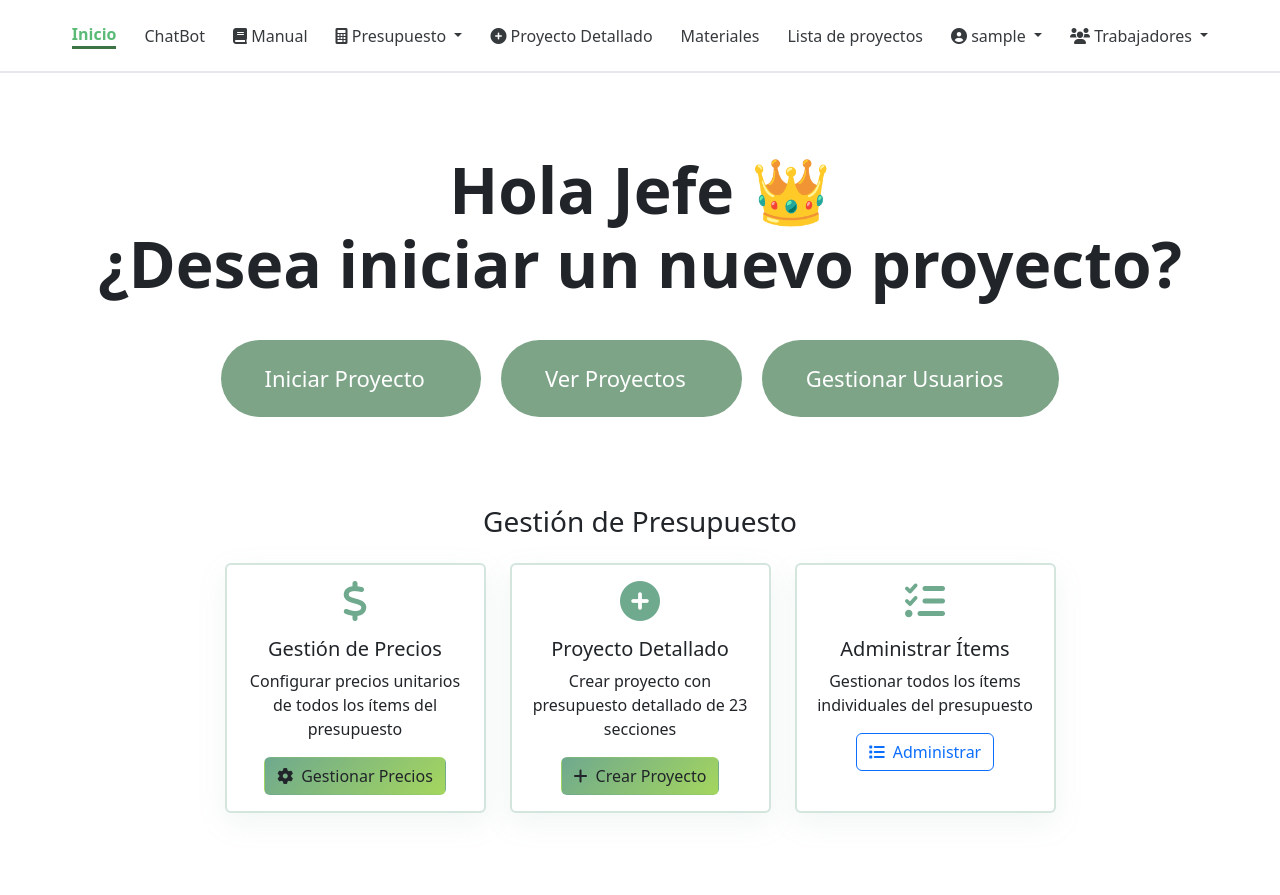
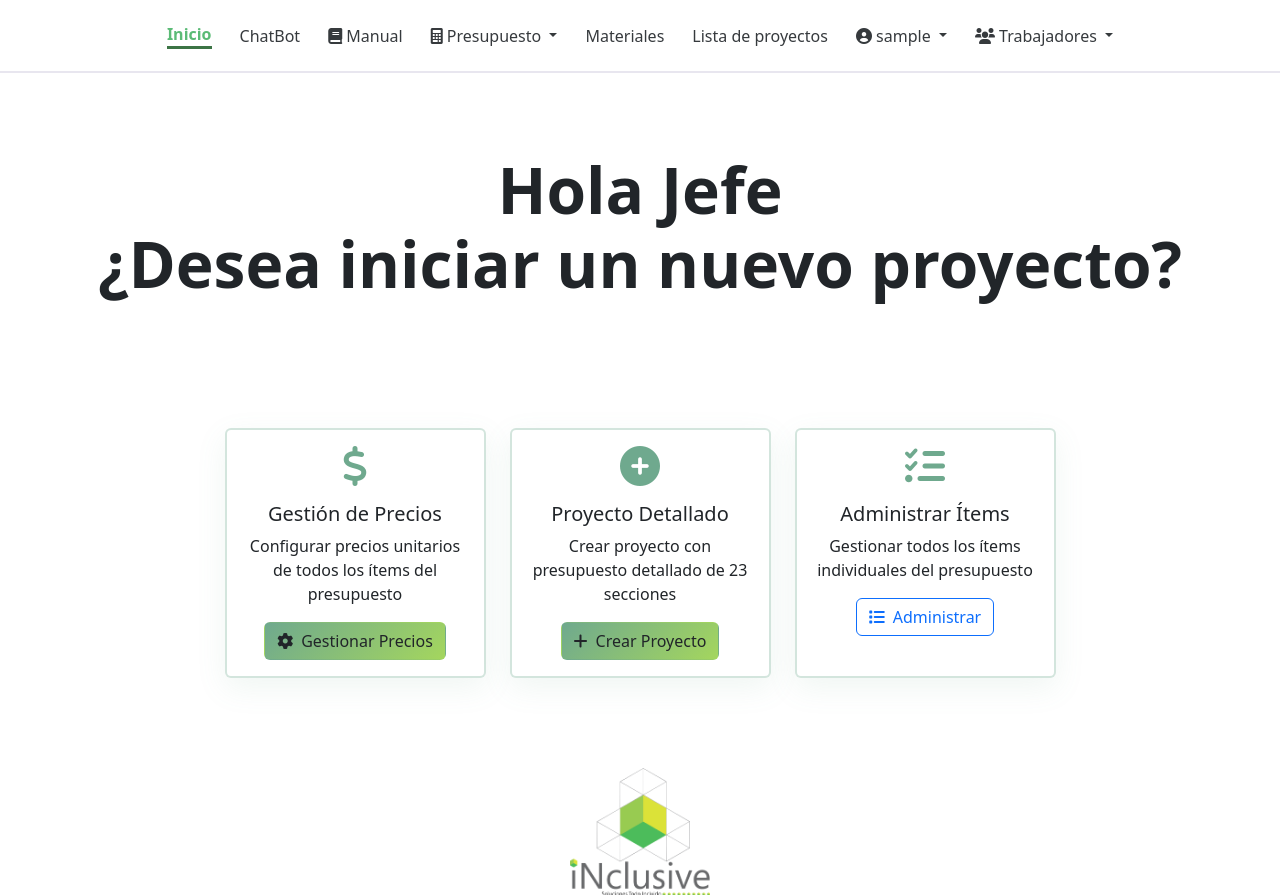
Before and after one commit to Isa-Idarraga/Inclusive-Budget, a Django app: page /jefe/ in a window 1280 px wide. Shown: the top 895 px of the page. Run offline with Django 5.2, Linux system fonts and the light colour scheme; the visitor is signed in with stand-in values (Sample User, id 1); data that the repository does not hold is empty; parts of the project's set-up code (start-up, migrations or seed data) failed here and were passed over.

Commit message:
arreglo nomenclaturas y detalles de las paginas de inicio de cada rol

```diff
--- a/templates/base.html
+++ b/templates/base.html
@@ -41,20 +41,14 @@
         </div>
         {% endif %}
 
-        <!-- Acceso a Proyecto Detallado: CONSTRUCTOR y JEFE -->
-        {% if user.role == 'CONSTRUCTOR' or user.role == 'JEFE' or user.is_superuser %}
-        <a class="nav-link {% if current == 'detailed_project_create' %}active{% endif %}"
-           href="{% url 'projects:detailed_project_create' %}">
-           <i class="fas fa-plus-circle"></i> Proyecto Detallado
-        </a>
-        {% endif %}
+
 
         {% if user.role == 'CONSTRUCTOR' or user.role == 'JEFE' or user.is_superuser %}
         <a class="nav-link {% if current == 'material_list' %}active{% endif %}"
            href="{% url 'material_list' %}">Materiales</a>
         {% endif %}
 
-        {% if user.is_authenticated %}
+        {% if user.role == 'CONSTRUCTOR' or user.role == 'JEFE' or user.is_superuser %}
         <a class="nav-link {% if current == 'project_list' %}active{% endif %}"
            href="{% url 'projects:project_list' %}">Lista de proyectos</a>
         {% endif %}
--- a/templates/dashboard/home_comercial.html
+++ b/templates/dashboard/home_comercial.html
@@ -2,9 +2,9 @@
 {% load static %}
 {% block content %}
 <section class="hero">
-  <h1 class="hero-title">Hola Usuario Comercial 💼<br>Crea presupuestos rápidos</h1>
+  <h1 class="hero-title">Hola Usuario Comercial <br>Crea presupuestos rápidos</h1>
   <div class="hero-buttons">
-    <a class="btn-hero" href="{% url 'projects:project_create' %}">Crear Presupuesto <span class="chev"></span></a>
+    <a class="btn-hero" href="{% url 'projects:project_create' %}">Crear Presupuesto Rapido <span class="chev"></span></a>
   </div>
 
   <div class="hero-logo">
--- a/templates/dashboard/home_jefe.html
+++ b/templates/dashboard/home_jefe.html
@@ -3,18 +3,15 @@
 {% load humanize %}
 {% block content %}
 <section class="hero">
-  <h1 class="hero-title">Hola Jefe 👑<br>¿Desea iniciar un nuevo proyecto?</h1>
+  <h1 class="hero-title">Hola Jefe <br>¿Desea iniciar un nuevo proyecto?</h1>
   <div class="hero-buttons">
-    <a class="btn-hero" href="{% url 'projects:project_create' %}">Iniciar Proyecto <span class="chev"></span></a>
-    <a class="btn-hero" href="{% url 'projects:project_list' %}">Ver Proyectos <span class="chev"></span></a>
-    <a class="btn-hero" href="{% url 'users:user_list' %}">Gestionar Usuarios <span class="chev"></span></a>
-  </div>
+    </div>
 
   <!-- Gestión de Presupuesto -->
   <div class="container mt-5">
     <div class="row">
       <div class="col-12">
-        <h3 class="text-center mb-4">Gestión de Presupuesto</h3>
+
         <div class="row g-4 justify-content-center">
           <div class="col-md-6 col-lg-3">
             <div class="card h-100 shadow-inclusive">
```
Also changed, not shown: templates/dashboard/home_constructor.html (+3 -5 lines).
